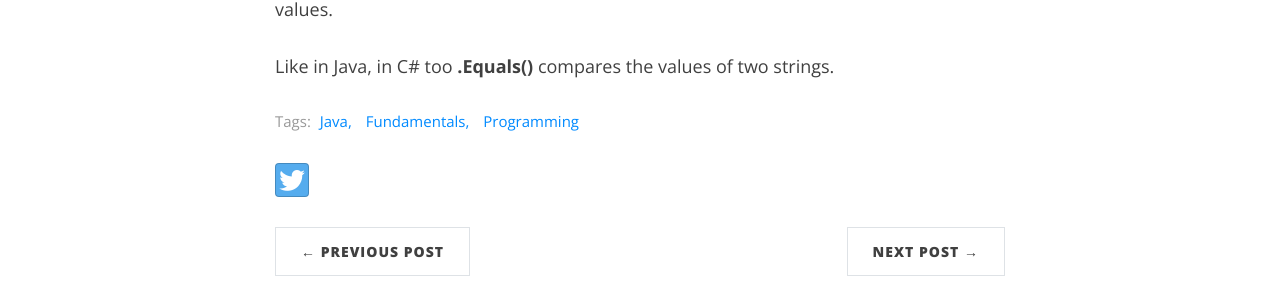
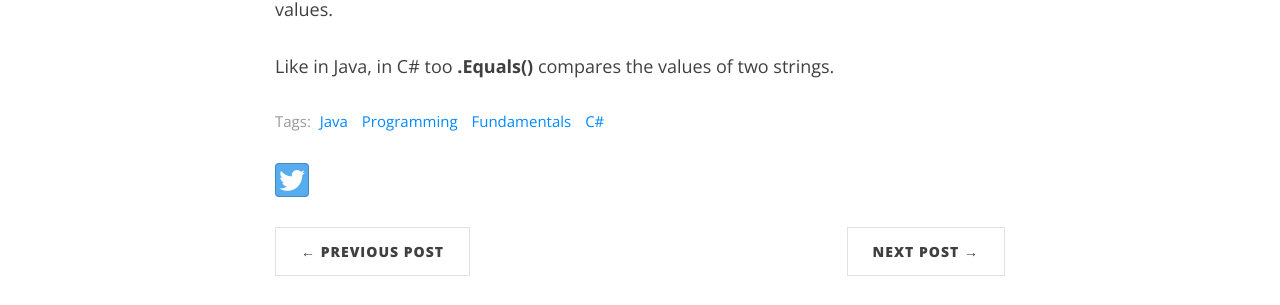
Before and after one commit to commentedout/commentedout.github.io, a Jekyll site: the page built from _posts/2020-04-09-comparing-string-java-cs.md, in a window 1280 px wide and 900 px high, scrolled down 4157 px. Shown: the part 375-680 px from the top of the window. Built offline with Jekyll 4.4.1, drawn with Linux system fonts in a browser that asks for light colours; nearby versions of some CDN libraries.

```diff
--- a/_posts/2020-04-09-comparing-string-java-cs.md
+++ b/_posts/2020-04-09-comparing-string-java-cs.md
@@ -1,7 +1,7 @@
 ---
 layout: post
 title: How Interning of Strings affects String Comparison in Java
-tags: 'Java, Fundamentals, Programming'
+tags: [Java, Programming,Fundamentals, C#]
 
 ---
 
```
